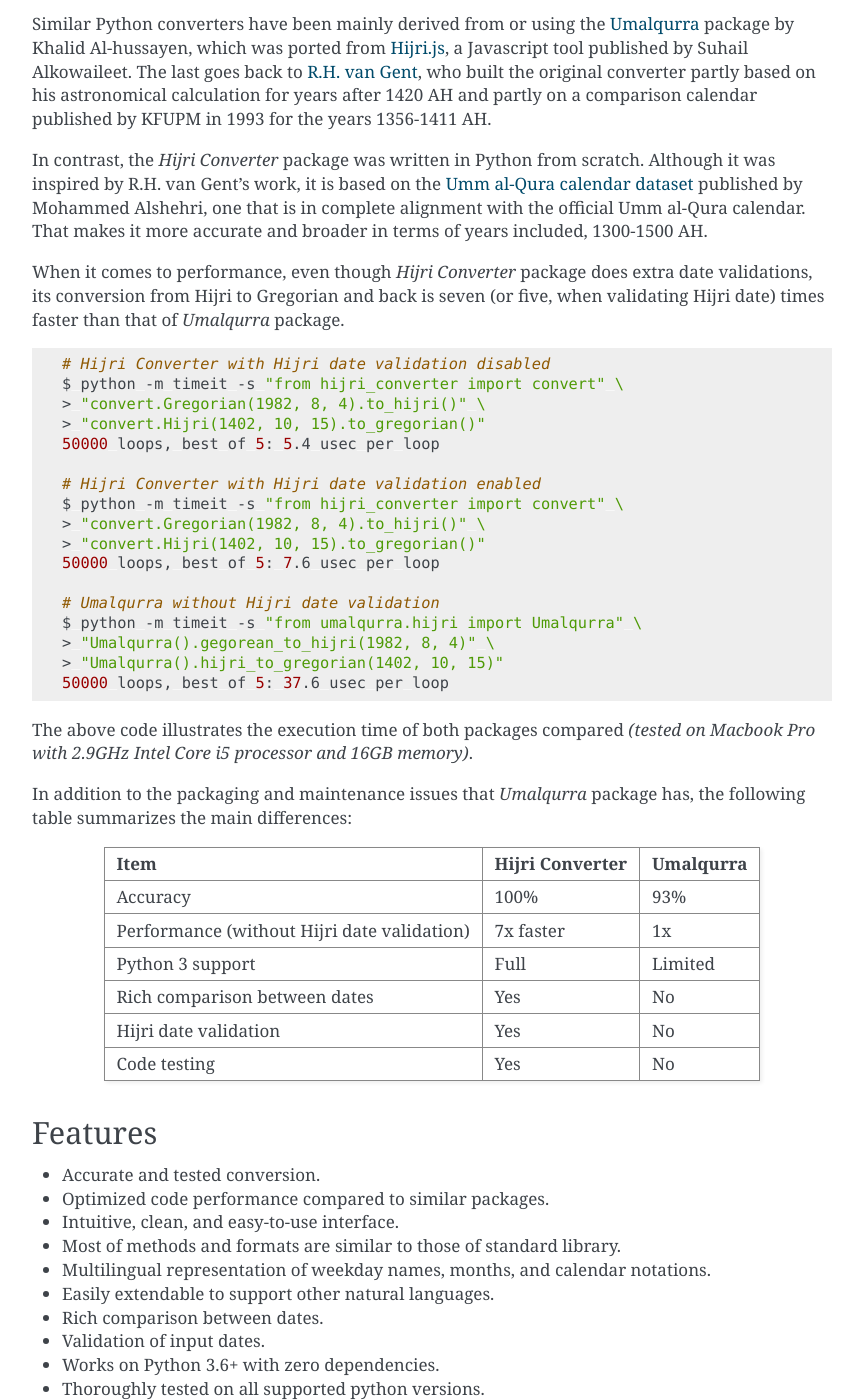
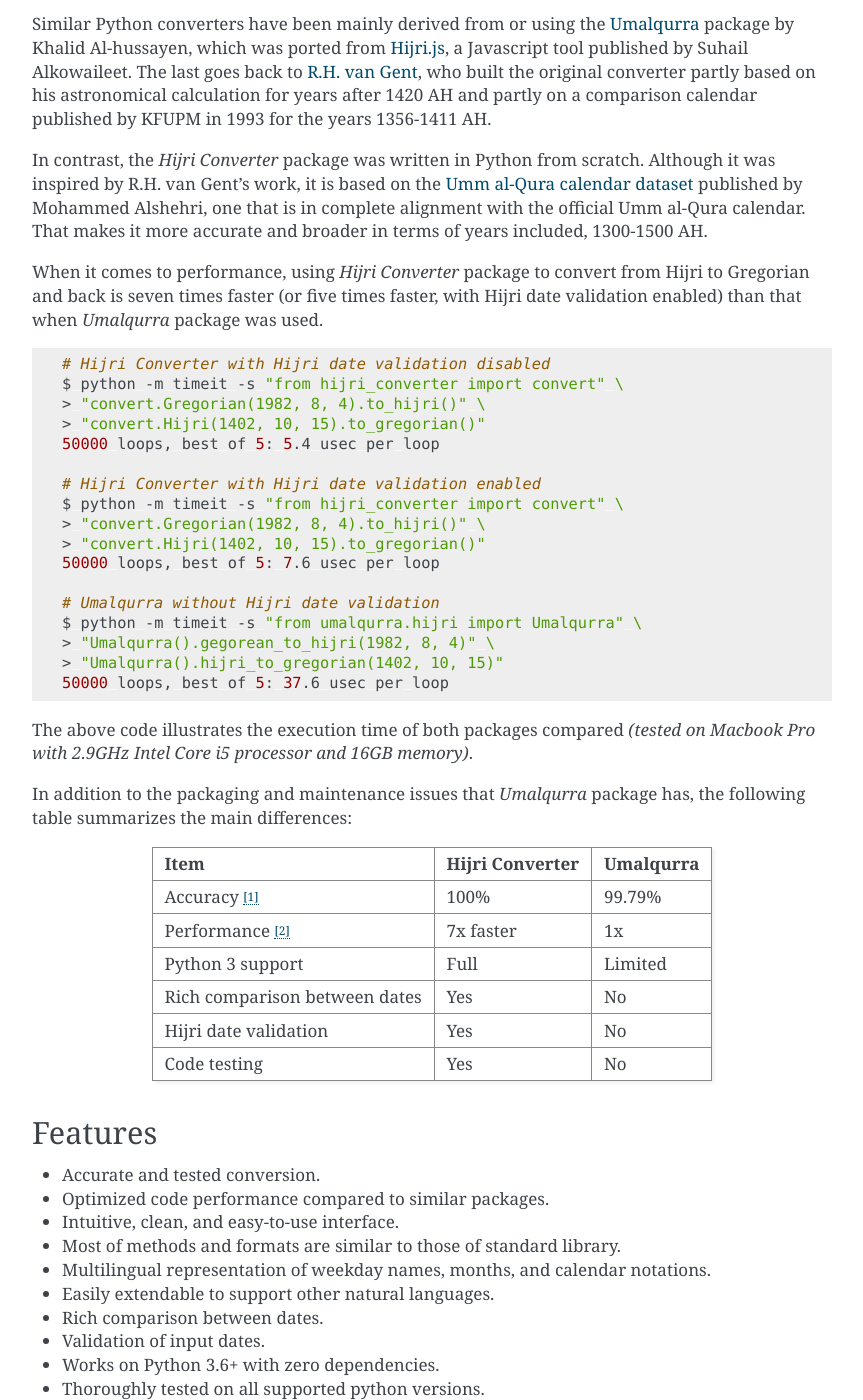
Before and after one commit to dralshehri/hijridate, a Sphinx documentation site: the page built from docs/index.rst, in a window 1280 px wide and 1400 px high, scrolled down 960 px. Shown: the whole window, without its empty margins (168-1031 px from the left). Built offline with Sphinx 7.4.7, drawn with Linux system fonts in a browser that asks for light colours; some of the changed text lies outside the part shown.

Commit message:
enhance benchmarking table

```diff
--- a/docs/index.rst
+++ b/docs/index.rst
@@ -69,10 +69,9 @@
 complete alignment with the official Umm al-Qura calendar. That makes it more
 accurate and broader in terms of years included, 1300-1500 AH.
 
-When it comes to performance, even though *Hijri Converter* package does extra
-date validations, its conversion from Hijri to Gregorian and back is seven
-(or five, when validating Hijri date) times faster than that of *Umalqurra*
-package.
+When it comes to performance, using *Hijri Converter* package to convert from
+Hijri to Gregorian and back is seven times faster (or five times faster, with
+Hijri date validation enabled) than that when *Umalqurra* package was used.
 
 .. code-block:: bash
 
@@ -103,10 +102,9 @@
 +---------------------------+-------------------+-------------------+
 |         Item              |  Hijri Converter  |     Umalqurra     |
 +===========================+===================+===================+
-| Accuracy                  | 100%              | 93%               |
+| Accuracy [#]_             | 100%              | 99.79%            |
 +---------------------------+-------------------+-------------------+
-| Performance (without      | 7x faster         | 1x                |
-| Hijri date validation)    |                   |                   |
+| Performance [#]_          | 7x faster         | 1x                |
 +---------------------------+-------------------+-------------------+
 | Python 3 support          | Full              | Limited           |
 +---------------------------+-------------------+-------------------+
@@ -325,3 +323,7 @@
 
 .. autoclass:: Hijri
 .. autoclass:: Gregorian
+
+.. [#] Tested against official printed calendars.
+.. [#] With Hijri date validation disabled in *Hijri Converter* package; to be
+       comparable with *Umalqurra* package.
```
